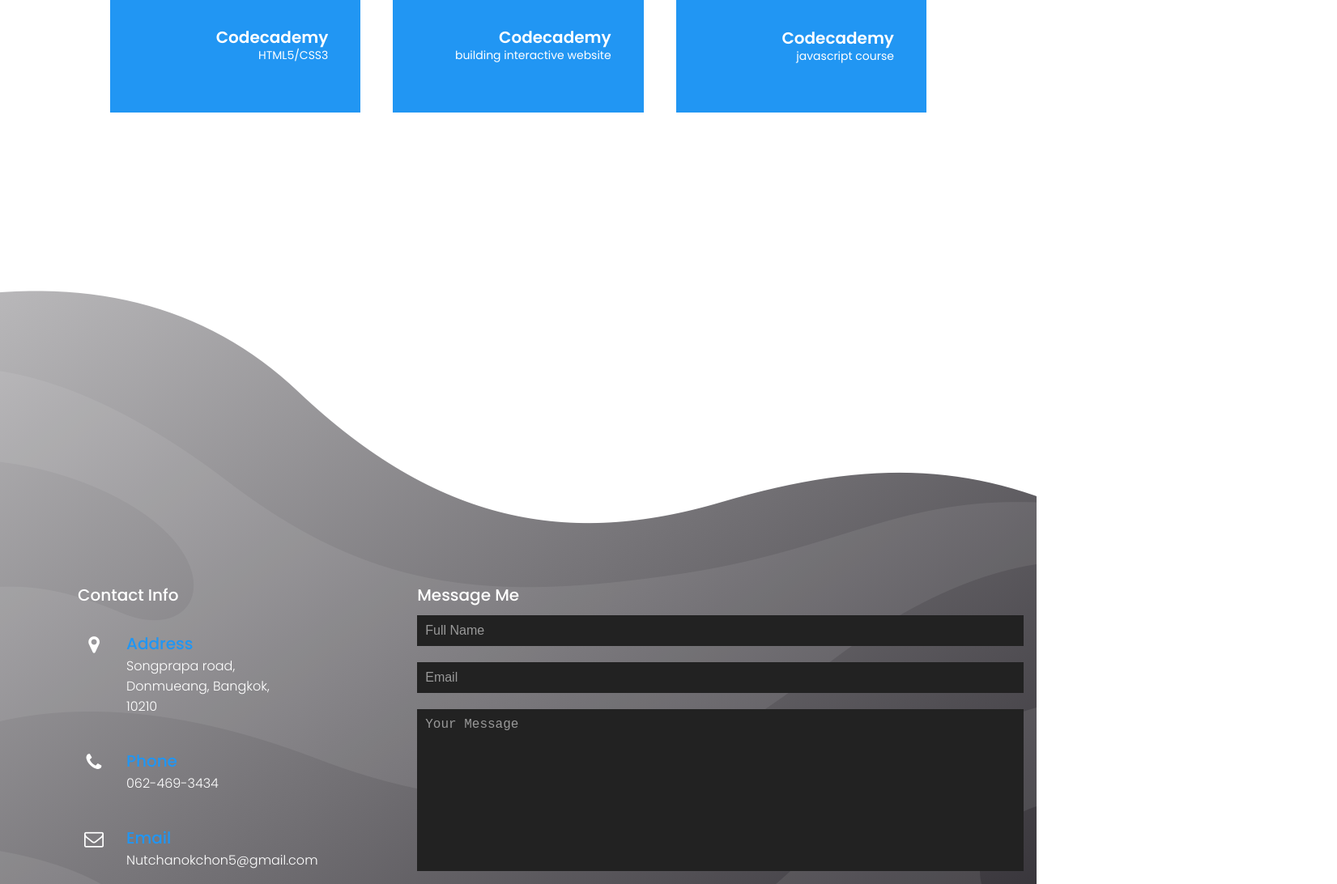
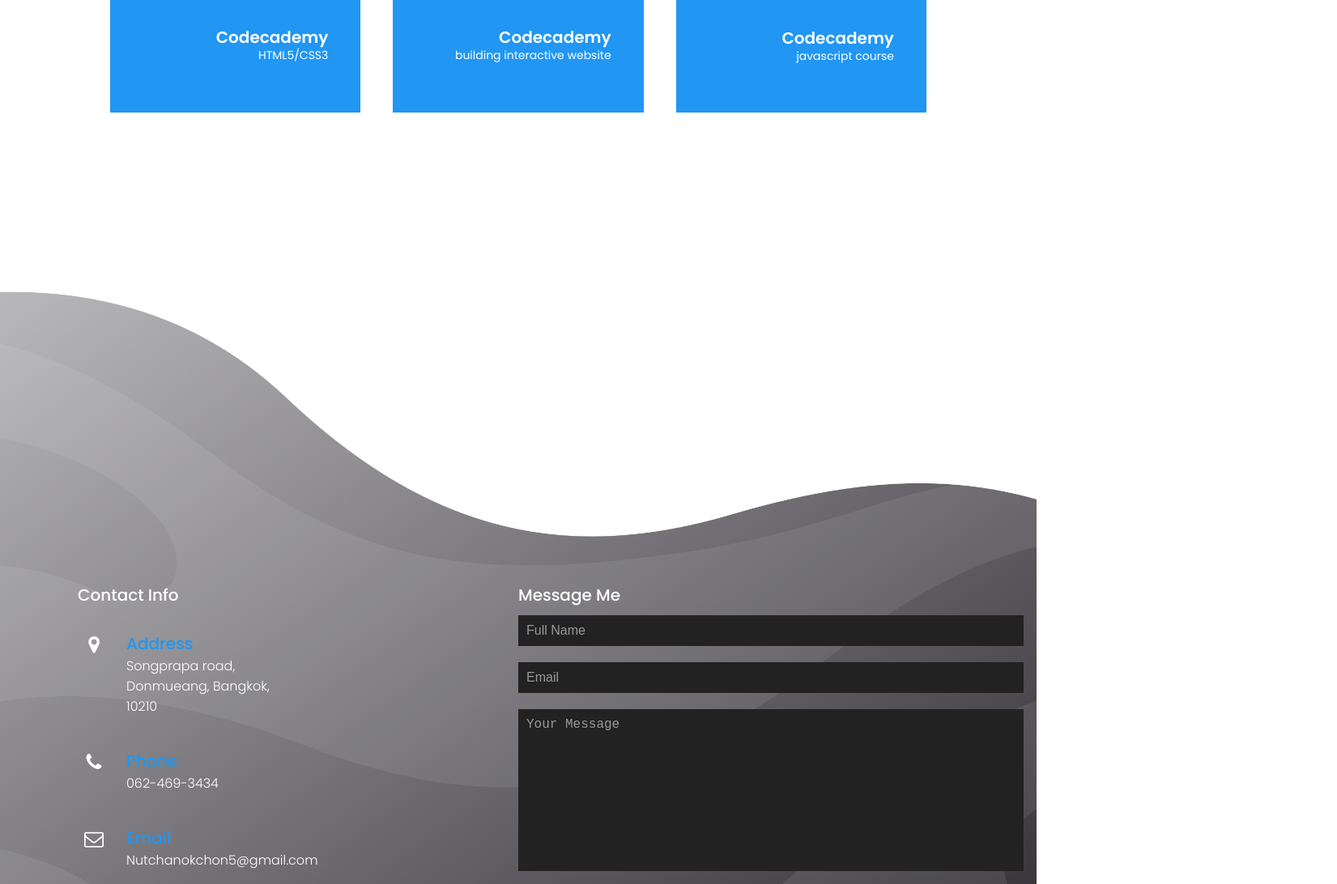
Before and after one commit to Donut5896/Myportfolio, a plain HTML site: page index.html in a window 1280 px wide. Shown: the part 5437-6529 px from the top of the page at 81% size, 1651 px wide, since content can reach past the window. Drawn offline with Linux system fonts and the light colour scheme.

Commit message:
issues fixed

```diff
--- a/styles.css
+++ b/styles.css
@@ -457,7 +457,7 @@ p.des{
 
 /* form */
 .formbx{
-    min-width: 60%;
+    min-width: 50%;
 }
 .formbx form{
     display: flex;
@@ -515,7 +515,7 @@ p.des{
     bottom: 0;
     left: 50%;
     transform: translateX(-50%);
-    width: 1920px;
+    width: 2020px;
 }
 .footer-bg .footer-pattern-bg img {
     display: block;
@@ -542,7 +542,7 @@ p.des{
     z-index: 1;
     top: 0;
     left: 50%;
-    width: 1920px;
+    width: 2022px;
     transform: translateX(-50%);
 }
 
```
